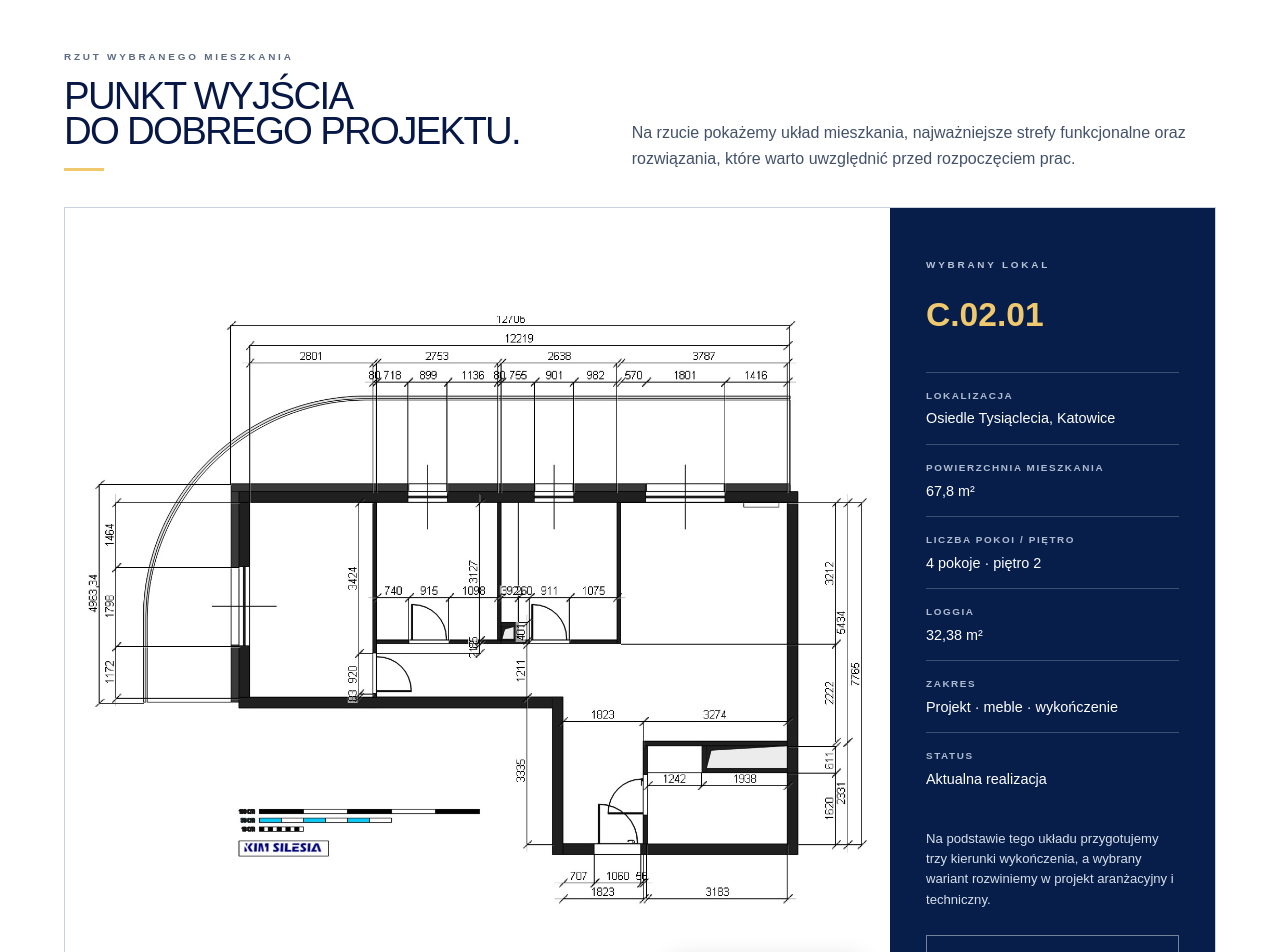
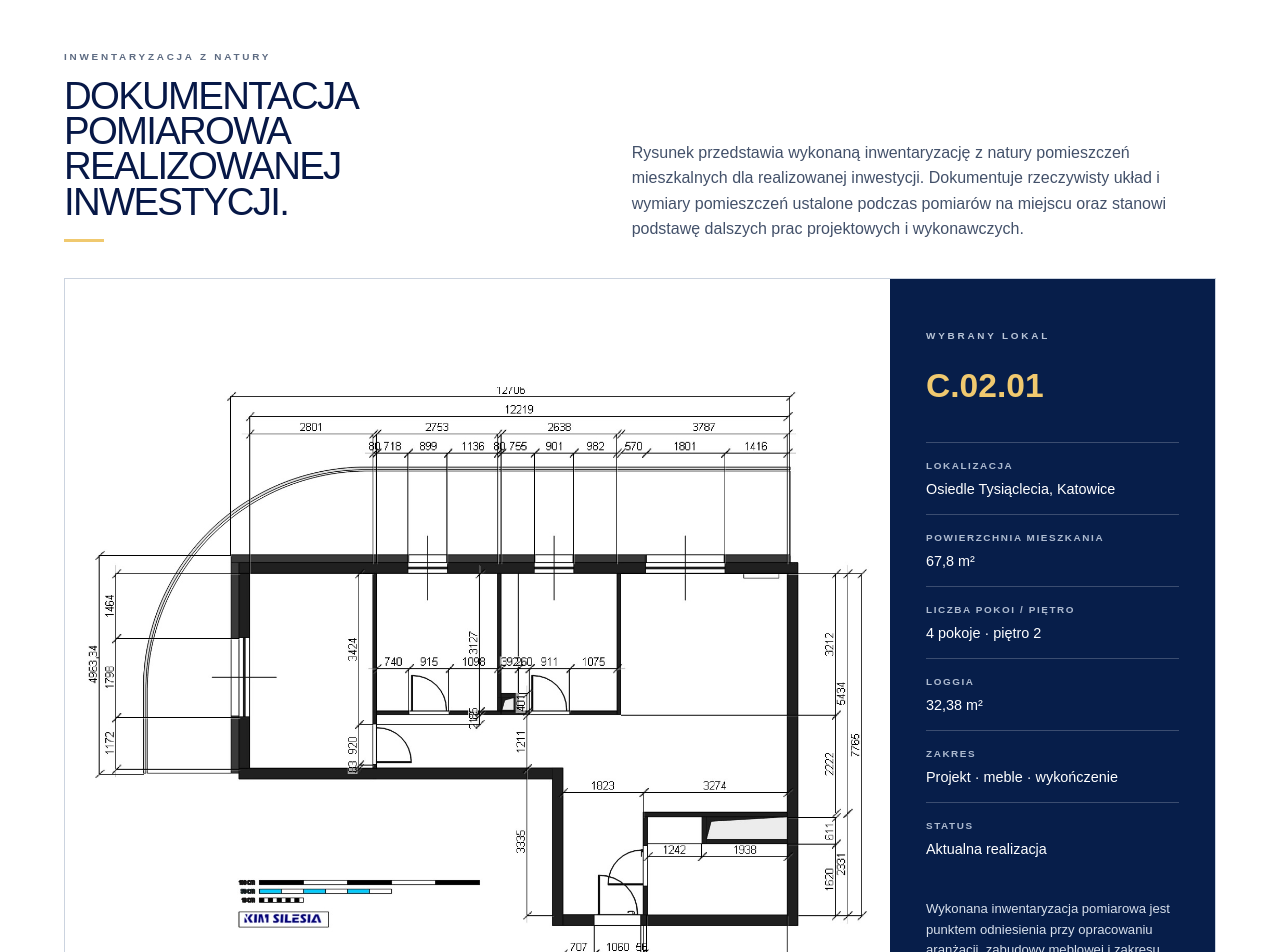
Before and after one commit to KiMsilesia/home, a Next.js app: page /home/kukurydze in a window 1280 px wide. Shown: the part 540-1492 px from the top of the page. Built offline with nearby package versions, Linux system fonts and the light colour scheme; a web font is replaced by a local one.

Commit message:
Describe floor plan as completed on-site residential survey

```diff
--- a/app/kukurydze/page.tsx
+++ b/app/kukurydze/page.tsx
@@ -31,13 +31,13 @@ export default function CityApartmentPage() {
 
     <section className="apartment-plan-section">
       <header>
-        <div><small>RZUT WYBRANEGO MIESZKANIA</small><h2>Punkt wyjścia<br />do dobrego projektu.</h2></div>
-        <p>Na rzucie pokażemy układ mieszkania, najważniejsze strefy funkcjonalne oraz rozwiązania, które warto uwzględnić przed rozpoczęciem prac.</p>
+        <div><small>INWENTARYZACJA Z NATURY</small><h2>Dokumentacja pomiarowa<br />realizowanej inwestycji.</h2></div>
+        <p>Rysunek przedstawia wykonaną inwentaryzację z natury pomieszczeń mieszkalnych dla realizowanej inwestycji. Dokumentuje rzeczywisty układ i wymiary pomieszczeń ustalone podczas pomiarów na miejscu oraz stanowi podstawę dalszych prac projektowych i wykonawczych.</p>
       </header>
       <div className="apartment-plan-layout">
         <figure className="apartment-plan-image">
           <div style={{ position: "relative", width: "100%", aspectRatio: "1510 / 1152", overflow: "hidden" }}>
-            <img src={assetBase + "/assets/mwm-6-01-rzut2.jpg"} alt="Właściwy rzut mieszkania Mieszkaj w Mieście — MwM 6 01 RZUT2" style={{ position: "absolute", width: "135.63%", maxWidth: "none", maxHeight: "none", height: "auto", left: "-19.87%", top: 0 }} />
+            <img src={assetBase + "/assets/mwm-6-01-rzut2.jpg"} alt="Inwentaryzacja z natury pomieszczeń mieszkalnych dla realizowanej inwestycji Mieszkaj w Mieście" style={{ position: "absolute", width: "135.63%", maxWidth: "none", maxHeight: "none", height: "auto", left: "-19.87%", top: 0 }} />
           </div>
           <a href={assetBase + "/assets/mwm-6-01-rzut2.jpg"} target="_blank" rel="noreferrer">Otwórz pełny rzut <Maximize2 size={17} /></a>
         </figure>
@@ -52,7 +52,7 @@ export default function CityApartmentPage() {
             <div><dt>Zakres</dt><dd>Projekt · meble · wykończenie</dd></div>
             <div><dt>Status</dt><dd>Aktualna realizacja</dd></div>
           </dl>
-          <p>Na podstawie tego układu przygotujemy trzy kierunki wykończenia, a wybrany wariant rozwiniemy w projekt aranżacyjny i techniczny.</p>
+          <p>Wykonana inwentaryzacja pomiarowa jest punktem odniesienia przy opracowaniu aranżacji, zabudowy meblowej i zakresu prac wykończeniowych.</p>
           <Link className="apartment-plan-button" href="/kontakt">Zapytaj o swoje mieszkanie <ArrowRight size={18} /></Link>
         </aside>
       </div>
```
